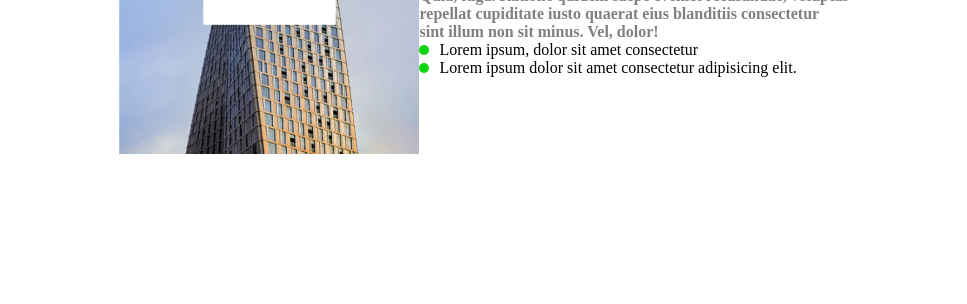
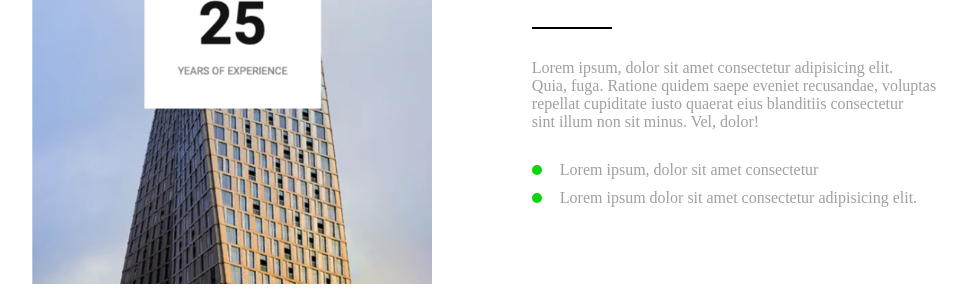
Before and after one commit to AD200103/12.HTML-LEC-12-GIT-BRANCH, a plain HTML site: page index.html in a window 1280 px wide. Shown: the part 816-1120 px from the top of the page, without its empty margins (156-1123 px from the left). Before the commit the page ends 990 px from the top, so only its background shows below. Drawn offline with Linux system fonts and the light colour scheme.

Commit message:
almostcompleted

```diff
--- a/styles.css
+++ b/styles.css
@@ -56,11 +56,13 @@ header button:active {
   width: fit-content;
   align-items: center;
   justify-content: space-between;
+  gap: 100px;
 }
 #aboutusinfo {
   display: flex;
   flex-direction: column;
   align-items: flex-start;
+  gap: 30px;
 }
 #aboutusinfo h4 {
   font-family: Arial, Helvetica, sans-serif;
@@ -73,8 +75,8 @@ header button:active {
   text-align: start;
 }
 .aboutusimg {
-  width: 300px;
-  height: 370px;
+  width: 400px;
+  height: 500px;
   object-fit: cover;
 }
 .border {
@@ -83,17 +85,20 @@ header button:active {
   background-color: black;
 }
 #aboutusinfo p {
-  color: gray;
-  font-weight: 550;
+  color: rgb(162, 159, 159);
+  font-weight: 500;
 }
 ul {
   display: flex;
   flex-direction: column;
   justify-content: center;
+  gap: 10px;
 }
 ul li {
   display: flex;
   align-items: center;
+  gap: 18px;
+  color: rgb(162, 159, 159);
 }
 
 ul li::before {
@@ -103,5 +108,4 @@ ul li::before {
   height: 10px;
   border-radius: 50%;
   background-color: rgb(11, 213, 11);
-  margin-right: 10px;
 }
```
